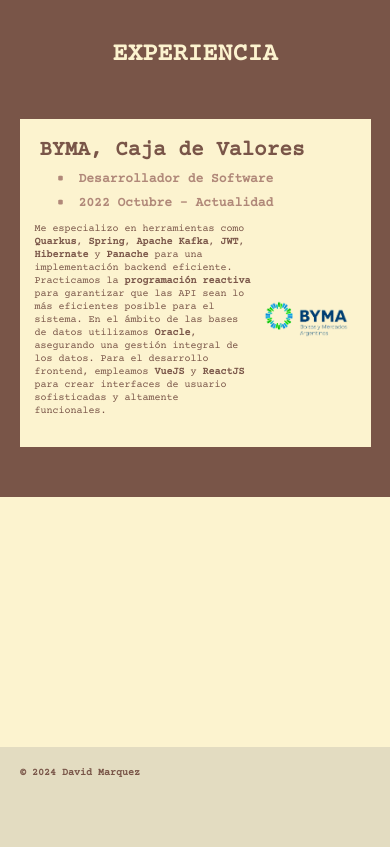
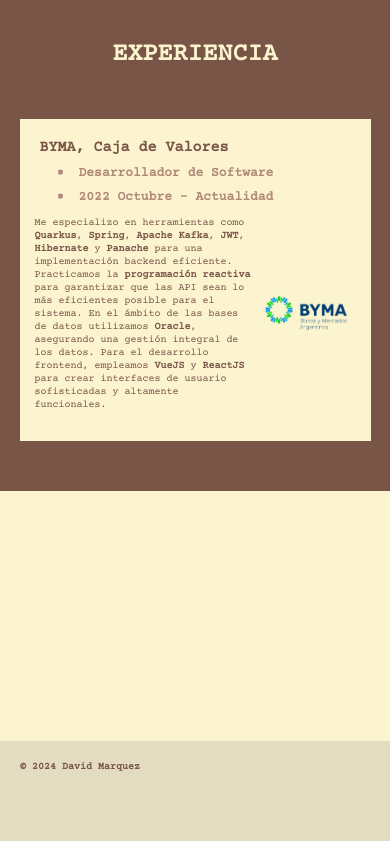
Before and after one commit to davidmarquez98/portafolio, a React (Vite) app: page /portafolio/about in a window 390 px wide. Shown: the part 1160-2007 px from the top of the page. Built offline with nearby package versions, Linux system fonts and the light colour scheme.

Commit message:
comming back

```diff
--- a/src/views/page/about/about.css
+++ b/src/views/page/about/about.css
@@ -325,7 +325,9 @@
         gap: 2px;
     }
 
-
+    .trabajo-nombre{
+        font-size: 15px;
+    }
 
     .trabajo-secondary-titulo-container h3{
         font-size: 13px;
```
